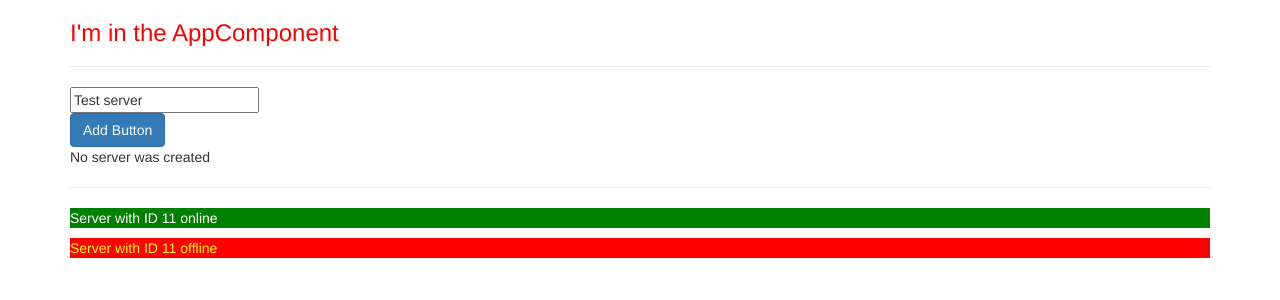
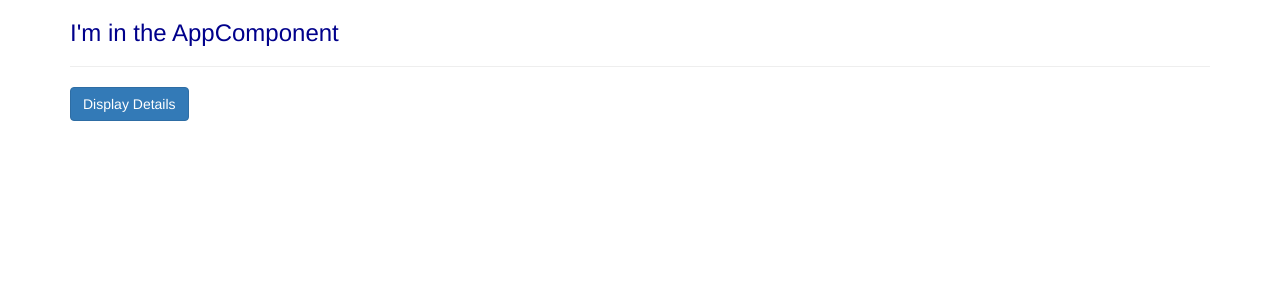
Before and after one commit to AkhilSharma78148/my-first-app, an Angular app: page / in a window 1280 px wide. Shown: the top 300 px of the page. Built offline with nearby package versions, Linux system fonts and the light colour scheme.

Commit message:
Assignment Button Toggle,ngIF,ngFor,ngStyle and ngClass directives

```diff
--- a/src/app/app.component.css
+++ b/src/app/app.component.css
@@ -1,3 +1,6 @@
 h3 {
 	color: darkblue;
 }
+.white-text {
+	color: white;
+}
--- a/src/app/app.component.html
+++ b/src/app/app.component.html
@@ -4,7 +4,7 @@
       <h3> I'm in the AppComponent</h3>
       <hr>
       <!-- //Use Selector by elements -->
-      <app-servers></app-servers>
+      <!-- <app-servers></app-servers> -->
 
       <!-- //Use Selector by attribute -->
       <!-- <div app-servers></div> -->
@@ -30,3 +30,19 @@
 		</div>
 	</div>
 </div> -->
+
+<!-- Assignment -->
+<div class="container">
+	<div class="row">
+		<div class="col-xs-12">
+			<button class="btn btn-primary" (click)="onToggleDetails()">Display Details</button>
+			<p *ngIf="showSecret">Secret Password: tuna</p>
+			<div
+				*ngFor="let logItem of log"
+				[ngStyle]="{backgroundColor: logItem >= 5 ? 'blue' : 'transparent'}"
+				[ngClass]="{'white-text' : logItem >= 5}">
+				{{ logItem }}
+			</div>
+		</div>
+	</div>
+</div>
--- a/src/app/app.component.ts
+++ b/src/app/app.component.ts
@@ -3,14 +3,21 @@ import { Component } from '@angular/core';
 @Component({
   selector: 'app-root',
   templateUrl: './app.component.html',
-  // styleUrls: ['./app.component.css']
-  styles: [`
-  h3{
-  	color: red;
-  }
-  `]
+  styleUrls: ['./app.component.css']
+  // styles: [`
+  // h3{
+  // 	color: red;
+  // }
+  // `]
 })
 export class AppComponent {
   name = 'Akhil';
   username = '';
+  showSecret =  false;
+  log = [];
+
+  onToggleDetails() {
+  	this.showSecret = !this.showSecret;
+  	this.log.push(this.log.length + 1);
+  }
 }
```
